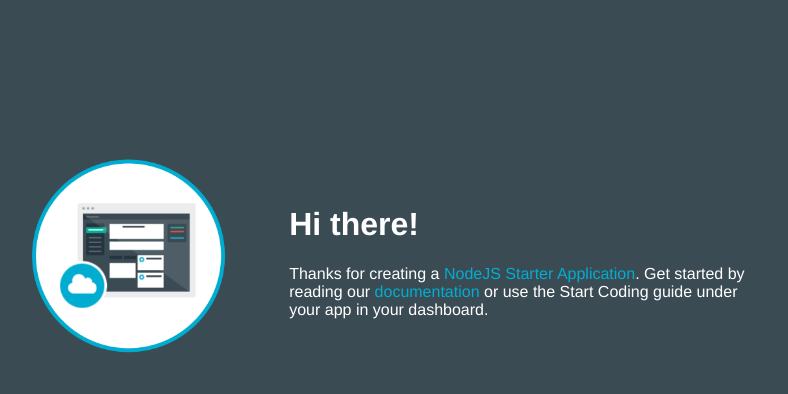
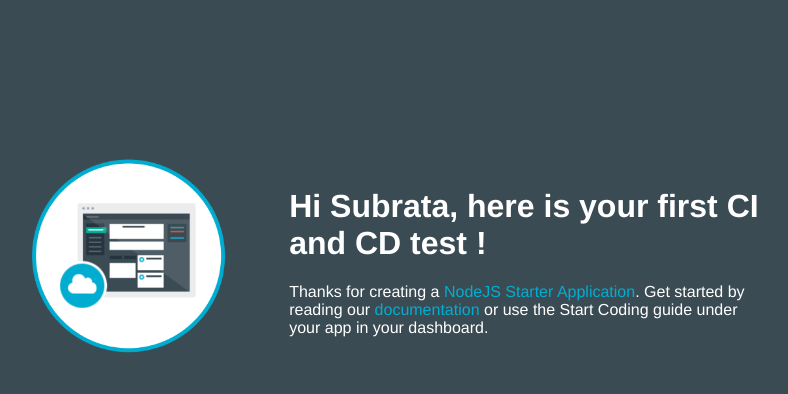
Before and after one commit to ibmsubrata/sampleNJS-1462389742365, a website: page public/index.html in a window 1280 px wide. Shown: the whole page, without its empty margins (253-1041 px from the left). Drawn offline with Linux system fonts and the light colour scheme.

Commit message:
change in html

```diff
--- a/public/index.html
+++ b/public/index.html
@@ -15,7 +15,7 @@
         <td style= "width:30%;">
           <img class = "newappIcon" src="images/newapp-icon.png">
         <td>
-            <h1>Hi there!</h1>
+            <h1>Hi Subrata, here is your first CI and CD test !</h1>
           <p>Thanks for creating a
             <span class = "blue">NodeJS Starter Application</span>.
             Get started by reading our
```
